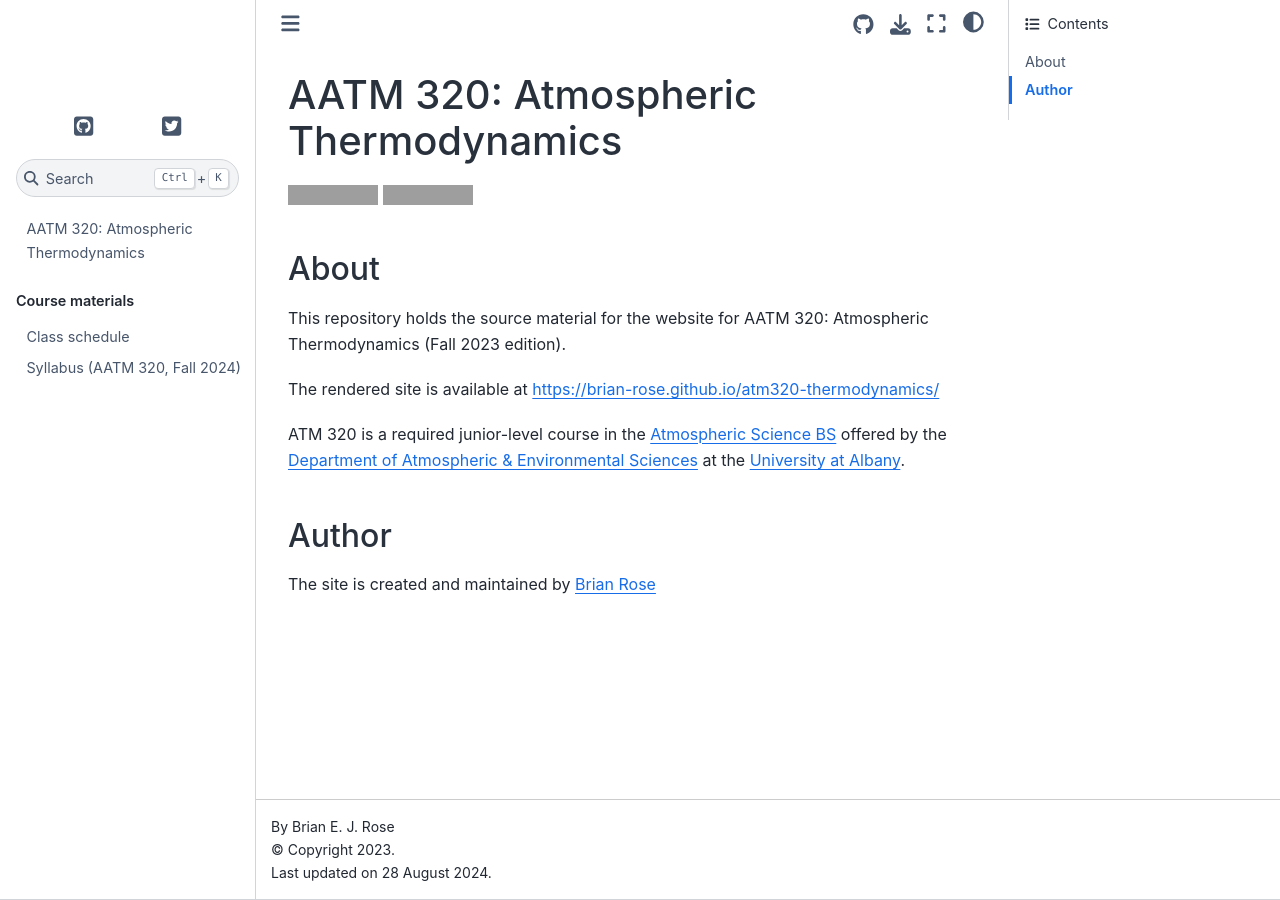
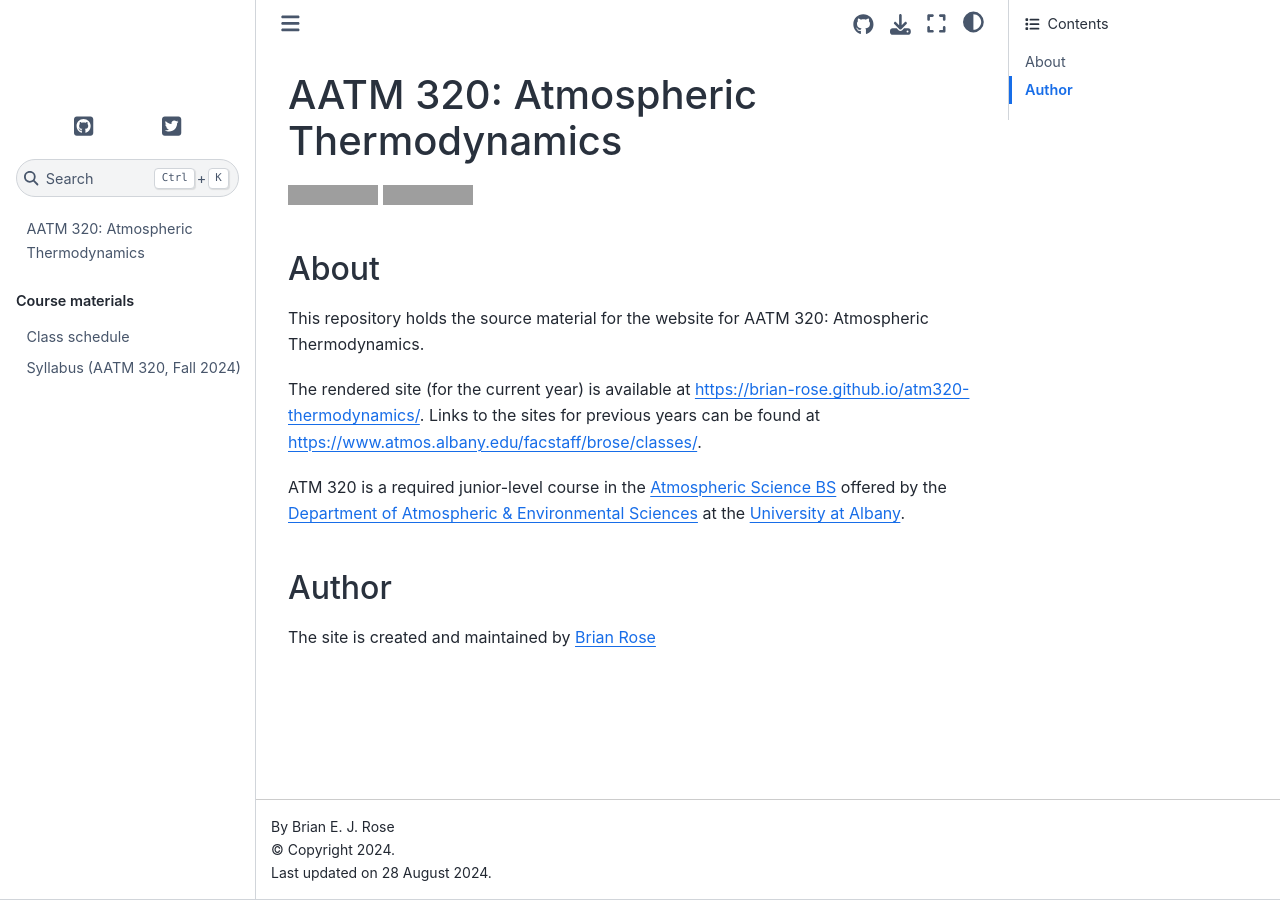
Before and after one commit to brian-rose/atm320-thermodynamics, a Jupyter Book: the page built from README.md, in a window 1280 px wide. Built offline with Jupyter Book 1.0.4 settings and Sphinx 7.4.7 and the Sphinx Book theme 1.1.4, drawn with Linux system fonts in a browser that asks for light colours; pages that are not in the unit, such as notebooks, are missing from menus; grey boxes are pictures that could not be loaded.

```diff
--- a/README.md
+++ b/README.md
@@ -5,9 +5,9 @@
 
 ## About
 
-This repository holds the source material for the website for AATM 320: Atmospheric Thermodynamics (Fall 2023 edition).
+This repository holds the source material for the website for AATM 320: Atmospheric Thermodynamics.
 
-The rendered site is available at <https://brian-rose.github.io/atm320-thermodynamics/>
+The rendered site (for the current year) is available at <https://brian-rose.github.io/atm320-thermodynamics/>. Links to the sites for previous years can be found at <https://www.atmos.albany.edu/facstaff/brose/classes/>.
 
 ATM 320 is a required junior-level course in the [Atmospheric Science BS](https://www.albany.edu/daes/programs/bs-atmospheric-science) offered by the [Department of Atmospheric & Environmental Sciences](https://www.albany.edu/daes) at the [University at Albany](https://www.albany.edu).
 
--- a/_config.yml
+++ b/_config.yml
@@ -5,7 +5,7 @@ title: Atmospheric Thermodynamics
 author: Brian E. J. Rose
 logo: notebooks/images/logos/pythia_logo-white-rtext.svg
 email: brose@albany.edu
-copyright: "2023"
+copyright: "2024"
 
 execute:
   # To execute notebooks via a binder instead, replace 'cache' with 'binder'
```
Also changed, not shown: schedule.md (+2 -2 lines).
